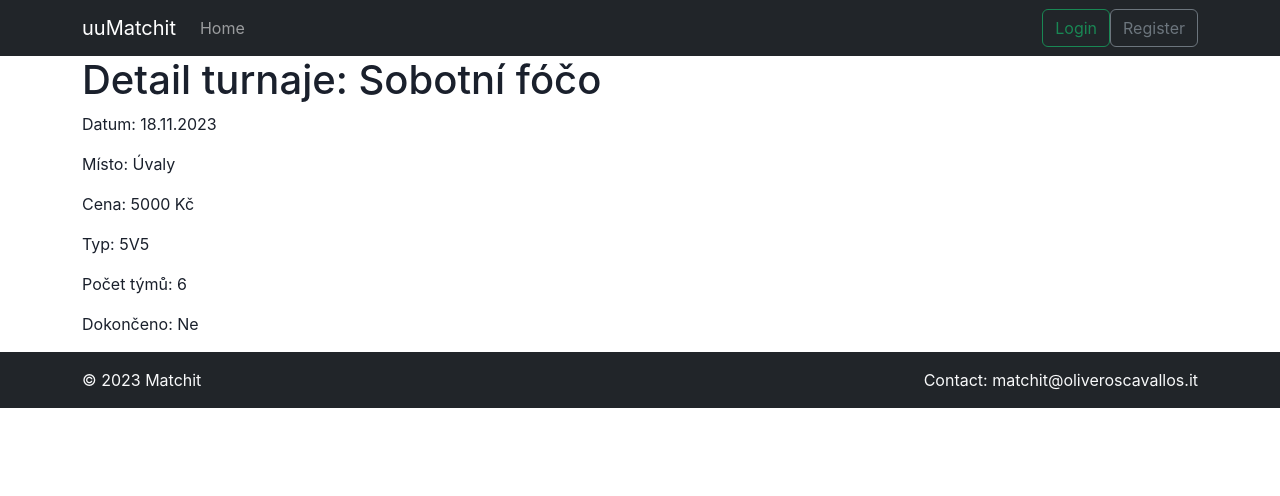
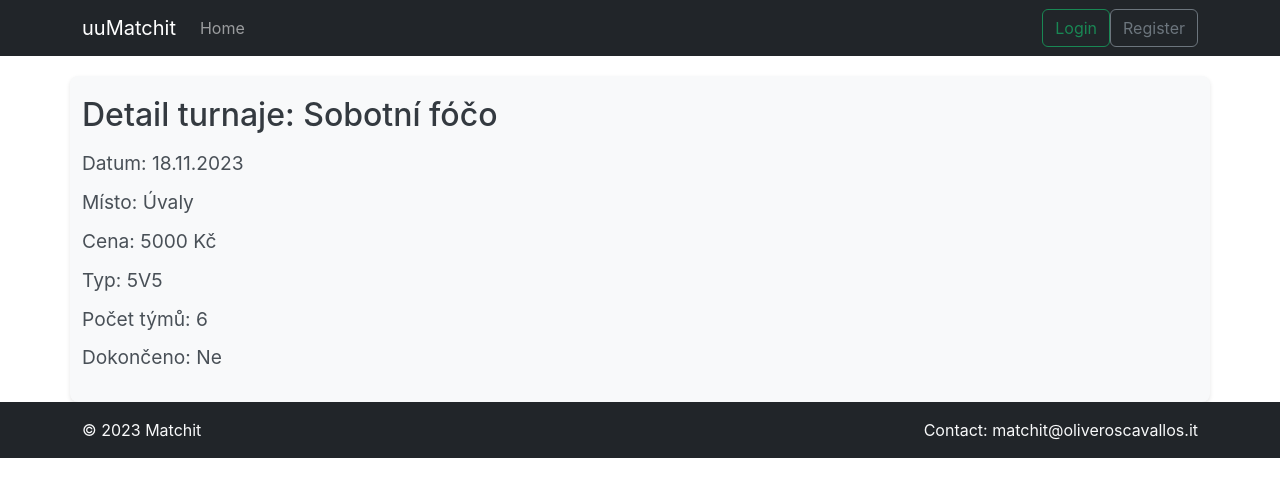
Before and after one commit to OliverPCV/uuMatchItApp, a React (Create React App) app in the folder client/: page /tournamentdetail/1 in a window 1280 px wide. Shown: the top 496 px of the page. Built offline with nearby package versions, Linux system fonts and the light colour scheme.

Commit message:
homepage update

```diff
--- a/client/src/pages/TournamentDetail.jsx
+++ b/client/src/pages/TournamentDetail.jsx
@@ -2,15 +2,14 @@ import React, { useState, useEffect } from 'react';
 import { Container } from 'react-bootstrap';
 import { useParams } from 'react-router-dom';
 import tournaments from '../data/tournaments';
+import '../styles/page-style/TournamentDetail.css'; // Update the path to your CSS file
 
 function TournamentDetail() {
   const { id } = useParams();
-  console.log("Tournament ID:", id);
   const [tournament, setTournament] = useState(null);
 
   useEffect(() => {
     const foundTournament = tournaments.find(t => t.id.toString() === id);
-    console.log("Found Tournament:", foundTournament);
     setTournament(foundTournament);
   }, [id]);
 
@@ -19,14 +18,14 @@ function TournamentDetail() {
   }
 
   return (
-    <Container>
-      <h1>Detail turnaje: {tournament.name}</h1>
-      <p>Datum: {tournament.date}</p>
-      <p>Místo: {tournament.place}</p>
-      <p>Cena: {tournament.prize} Kč</p>
-      <p>Typ: {tournament.type}</p>
-      <p>Počet týmů: {tournament.teams.length}</p>
-      <p>Dokončeno: {tournament.isFinished ? 'Ano' : 'Ne'}</p>
+    <Container className="tournament-detail-container">
+      <h1 className="tournament-detail-title">Detail turnaje: {tournament.name}</h1>
+      <p className="tournament-detail-text">Datum: {tournament.date}</p>
+      <p className="tournament-detail-text">Místo: {tournament.place}</p>
+      <p className="tournament-detail-text">Cena: {tournament.prize} Kč</p>
+      <p className="tournament-detail-text">Typ: {tournament.type}</p>
+      <p className="tournament-detail-text">Počet týmů: {tournament.teams.length}</p>
+      <p className="tournament-detail-text">Dokončeno: {tournament.isFinished ? 'Ano' : 'Ne'}</p>
     </Container>
   );
 }
--- /dev/null
+++ b/client/src/styles/page-style/TournamentDetail.css
@@ -0,0 +1,21 @@
+.tournament-detail-container {
+    background-color: #f8f9fa; /* Light background color */
+    padding: 20px;
+    border-radius: 8px;
+    box-shadow: 0 2px 4px rgba(0, 0, 0, 0.1);
+    margin-top: 20px;
+  }
+
+  .tournament-detail-title {
+    font-size: 2rem;
+    color: #343a40; /* Dark color for the title */
+    margin-bottom: 15px;
+  }
+
+  .tournament-detail-text {
+    font-size: 1.2rem;
+    color: #495057; /* Slightly lighter color for text */
+    margin-bottom: 10px;
+  }
+
+  /* Add more styles as needed */
```
